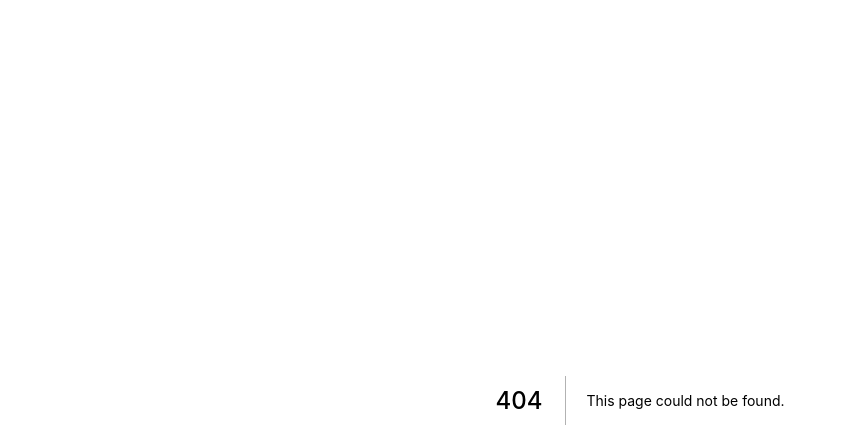
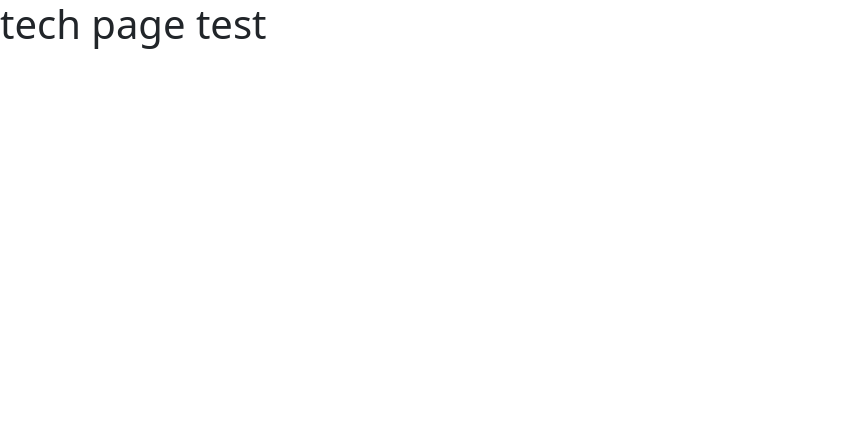
Before and after one commit to Nick-Adams-81/web-dev-portfolio-site, a Next.js app: page /tech in a window 1280 px wide. Before the commit this address had no page. Shown: the top 448 px of the page, without its empty margins (0-847 px from the left). Built offline with nearby package versions, Linux system fonts and the light colour scheme.

Commit message:
added tech page

```diff
--- a/Components/navbar.js
+++ b/Components/navbar.js
@@ -15,6 +15,7 @@ const navbar = () => {
                     <Navbar.Collapse id="basic-navbar-nav">
                         <Nav className="me-auto" id="links">
                             <Nav.Link href="/home">Home</Nav.Link>
+                            <Nav.Link href="/tech">Tech</Nav.Link>
                             <Nav.Link href="/projects" id="link-2">Portfolio</Nav.Link>
                             <Nav.Link href="/connect" id="link-3">Connect</Nav.Link>
                         </Nav>
--- /dev/null
+++ b/pages/tech.js
@@ -0,0 +1,16 @@
+import Layout from "../Components/Layout";
+import Container from 'react-bootstrap/Container';
+import Row from 'react-bootstrap/Row';
+import Col from 'react-bootstrap/Col';
+import "animate.css";
+import 'bootstrap/dist/css/bootstrap.min.css';
+
+
+const tech = () => {
+    return(
+
+        <h1> tech page test</h1>
+    )
+}
+
+export default tech;
```
